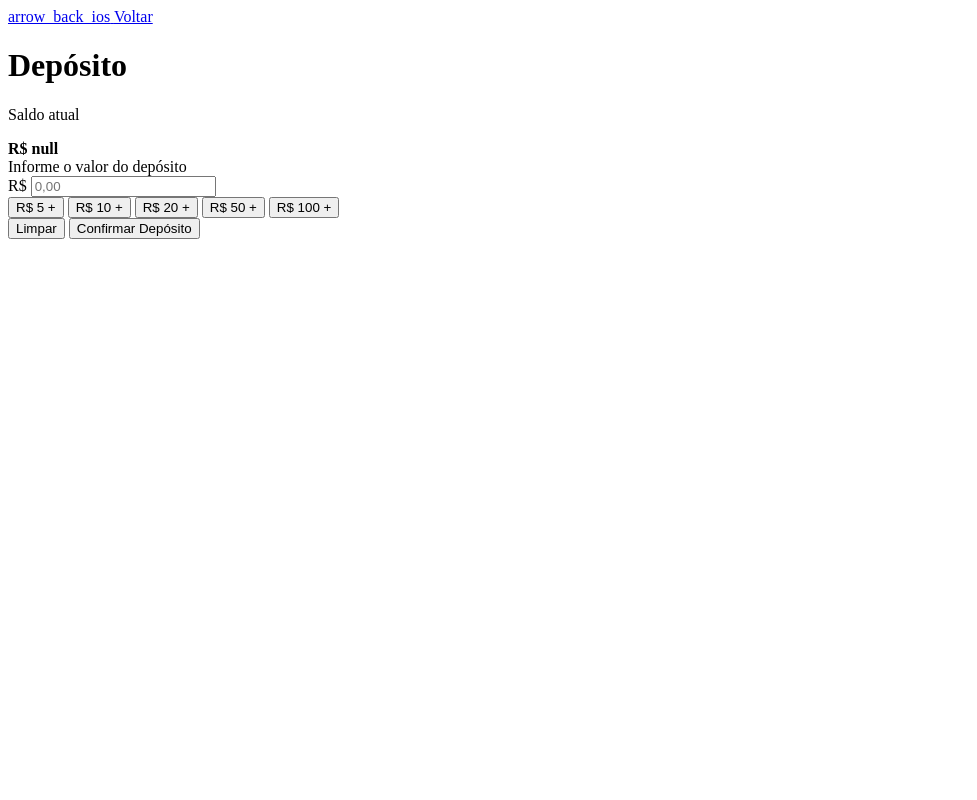
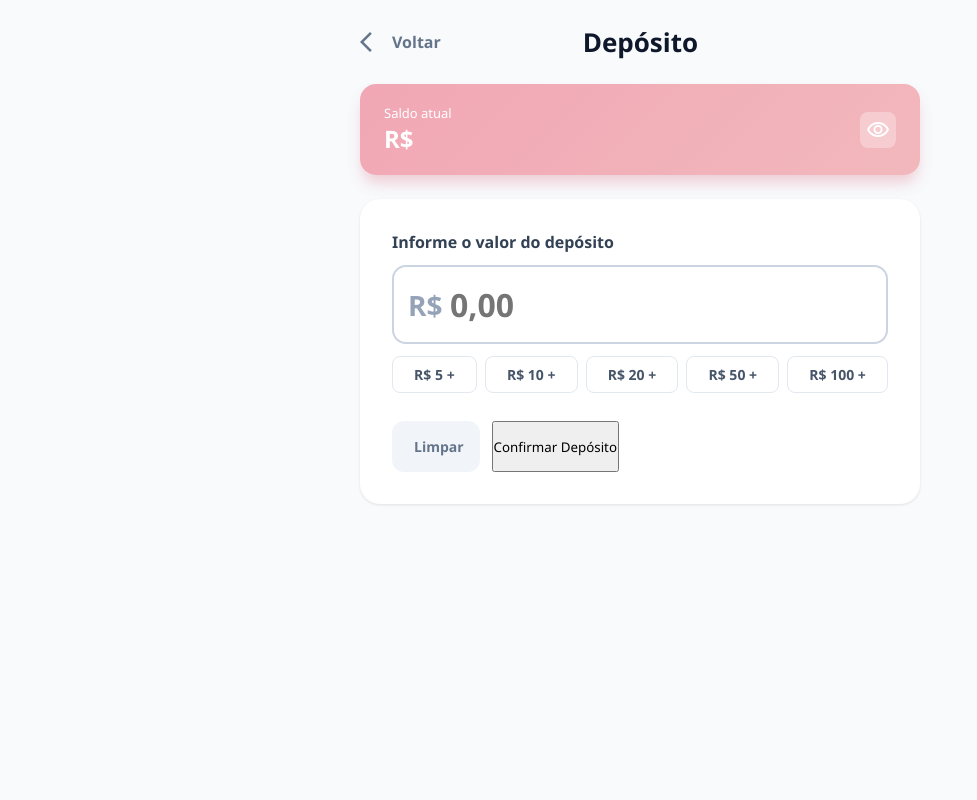
Before and after one commit to pedroluiz289/PigBank, a Spring app: template src/main/resources/templates/corrente/deposito.html in a window 1280 px wide. Shown: the whole page, without its empty margins (0-977 px from the left). Run offline with Thymeleaf, Linux system fonts and the light colour scheme; the template is opened without the code that fills it, so the values that code supplies are empty.

Commit message:
Continuação

```diff
--- a/src/main/java/com/example/demo/controller/BancoController.java
+++ b/src/main/java/com/example/demo/controller/BancoController.java
@@ -78,6 +78,12 @@ public class BancoController {
         return "redirect:/corrente/dashboard";
     }
 
+    @GetMapping("/corrente/extrato")
+    public String correnteExtrato(Model model) {
+        model.addAttribute("usuario", corrente);
+        return "corrente/extrato";
+    }
+
     /*
        ================
         Conta poupanca
--- a/src/main/resources/static/css/corrente/deposito.css
+++ b/src/main/resources/static/css/corrente/deposito.css
@@ -0,0 +1,221 @@
+@charset "UTF-8";
+@import url("https://fonts.googleapis.com/css2?family=Material+Symbols+Outlined:opsz,wght,FILL,GRAD@20..48,100..700,0..1,-50..200&icon_names=arrow_back_ios,visibility,visibility_off");
+
+:root {
+    --fonte: 'Segoe UI', Tahoma, Geneva, Verdana, sans-serif;
+
+    --cor-primaria: #F2B8BC;
+    --cor-segundaria: #f1a7b5;
+
+    --cinza-900: #0f172a;
+    --cinza-700: #334155;
+    --cinza-600: #475569;
+    --cinza-500: #64748b;
+    --cinza-200: #e2e8f0;
+    --cinza-100: #f1f5f9;
+    --cinza-50: #f8fafc;
+
+    --cor-fundo: var(--cinza-50);
+
+    --cor-texto-voltar: var(--cinza-500);
+    --cor-texto-voltar-hover: var(--cinza-700);
+    --cor-titulo: var(--cinza-900);
+
+    --cor-fundo-saldo1: var(--cor-segundaria);
+    --cor-fundo-saldo2: var(--cor-primaria);
+    --cor-texto-saldo: white;
+    --cor-sombra-fundo-saldo: rgba(214, 92, 115, 0.3);
+
+    --cor-icone-mostrar-saldo: white;
+    --cor-fundo-mostrar-saldo: rgba(255, 255, 255, 0.3);
+
+    --cor-fundo-card: white;
+    --cor-sombra-card: rgba(0, 0, 0, 0.1);
+
+    --cor-texto-label: var(--cinza-700);
+
+    --cor-simbolo-saldo: #94a3b8;
+    --cor-borda-campo-saldo: #cbd5e1;
+    --cor-texto-placeholder-campo: var(--cinza-900);
+
+    --cor-fundo-acao-rapida: white;
+    --cor-texto-acao-rapida: var(--cinza-600);
+    --cor-borda-acao-rapida: var(--cinza-200);
+
+    --cor-fundo-botao-limpar: var(--cinza-100);
+    --cor-texto-botao-limpar: var(--cinza-500);
+}
+
+* {
+    margin: 0px;
+    padding: 0px;
+    box-sizing: border-box;
+    font-family: var(--fonte);
+}
+
+.body-container {
+    background-color: var(--cor-fundo);
+    min-height: 100vh;
+    display: flex;
+    justify-content: center;
+    padding: 24px 16px;
+}
+
+.main-container {
+    width: 100%;
+    max-width: 560px;
+}
+
+.header-topo {
+    display: flex;
+    align-items: center;
+    justify-content: space-between;
+    margin-bottom: 24px;
+}
+
+.botao-voltar {
+    display: flex;
+    align-items: center;
+    gap: 8px;
+    color: var(--cor-texto-voltar);
+    text-decoration: none;
+    font-weight: bold;
+    transition: color 0.2s ease;
+}
+
+.botao-voltar:hover {
+    color: var(--cor-texto-voltar-hover);
+}
+
+.header-titulo {
+    text-align: center;
+    flex: 1;
+    color: var(--cor-titulo);
+    font-size: 26px;
+}
+
+.header-saldo {
+    background-image: linear-gradient(135deg, var(--cor-fundo-saldo1) 0%, var(--cor-fundo-saldo2) 100%);
+    color: var(--cor-texto-saldo);
+    padding: 20px 24px;
+    border-radius: 16px;
+    margin-bottom: 24px;
+    display: flex;
+    align-items: center;
+    justify-content: space-between;
+    box-shadow: 0px 10px 15px -3px var(--cor-sombra-fundo-saldo);
+}
+
+#header-saldo-titulo {
+    font-size: 13px;
+}
+
+#saldo-valor-container {
+    display: flex;
+    align-items: center;
+    gap: 5px;
+    font-weight: bold;
+    font-size: 40px;
+}
+
+.header-valor {
+    font-size: 24px;
+}
+
+#botao-mostrar-saldo {
+    border: none;
+    padding: 6px;
+    border-radius: 8px;
+    cursor: pointer;
+    display: flex;
+    align-items: center;
+    color: var(--cor-icone-mostrar-saldo);
+    background-color: var(--cor-fundo-mostrar-saldo);
+}
+
+.card {
+    background-color: var(--cor-fundo-card);
+    border-radius: 20px;
+    padding: 32px;
+    box-shadow: 0px 1px 3px var(--cor-sombra-card);
+}
+
+#campo-saldo {
+    display: flex;
+    flex-direction: column;
+    gap: 8px;
+    margin-bottom: 12px;
+}
+
+label {
+    font-size: 16px;
+    font-weight: bold;
+    color: var(--cor-texto-label);
+    margin-bottom: 4px;
+}
+
+.saldo-wrapper {
+    display: flex;
+    align-items: center;
+    position: relative;
+}
+
+.simbolo-saldo {
+    position: absolute;
+    left: 16px;
+    font-size: 28px;
+    font-weight: bold;
+    color: var(--cor-simbolo-saldo);
+}
+
+.saldo-input {
+    outline: none;
+    width: 100%;
+    padding: 16px 48px 16px 56px;
+    border: 2px solid var(--cor-borda-campo-saldo);
+    border-radius: 14px;
+    font-size: 32px;
+    font-weight: bold;
+    color: var(--cor-texto-placeholder-campo);
+}
+
+#valores-rapidos {
+    display: flex;
+    gap: 8px;
+    margin-bottom: 28px;
+}
+
+.botao-rapido {
+    border: 1px solid var(--cor-borda-acao-rapida);
+    background-color: var(--cor-fundo-acao-rapida);
+    color: var(--cor-texto-acao-rapida);
+    padding: 8px 12px;
+    border-radius: 8px;
+    font-size: 14px;
+    cursor: pointer;
+    font-weight: bold;
+    flex-grow: 1;
+}
+
+#botoes-container {
+    display: flex;
+    gap: 12px;
+}
+
+#botao-limpar {
+    padding: 16px;
+    border-radius: 12px;
+    background-color: var(--cor-fundo-botao-limpar);
+    color: var(--cor-texto-botao-limpar);
+    border: none;
+    font-size: 14px;
+    font-weight: bold;
+    cursor: pointer;
+    display: flex;
+    align-items: center;
+    gap: 6px;
+}
+
+#botao-deposito {
+
+}
--- a/src/main/resources/static/js/corrente/deposito.js
+++ b/src/main/resources/static/js/corrente/deposito.js
@@ -1,4 +1,5 @@
 const saldoInput = document.getElementById("saldo");
+let visivel = localStorage.getItem('saldoVisivel') !== 'false';
 
 function adicionarValor(valor) {
     let formato = saldoInput.value.replace(",", ".");
@@ -13,3 +14,38 @@ saldoInput.addEventListener("keypress", function(evento) {
         evento.preventDefault();
     }
 });
+
+function mostrarSaldo(botao) {
+    const valor = botao.dataset.saldo;
+    const saldoValor = document.getElementById("saldo-valor");
+    const icone = document.getElementById("mostrar-saldo-icone");
+
+    if (visivel) {
+        saldoValor.innerText = "*****";
+        icone.innerText = "visibility_off";
+
+        visivel = false;
+        localStorage.setItem('saldoVisivel', false);
+    } else {
+        saldoValor.innerText = Number(valor).toFixed(2).replace(".", ",");
+        icone.innerText = "visibility";
+
+        visivel = true;
+        localStorage.setItem('saldoVisivel', true);
+    }
+}
+
+window.addEventListener('DOMContentLoaded', () => {
+    const botaoSaldo = document.querySelector('[data-saldo]');
+    const saldoValor = document.getElementById("saldo-valor");
+    const icone = document.getElementById("mostrar-saldo-icone");
+
+    if (!visivel && botaoSaldo) {
+        saldoValor.innerText = "*****";
+        icone.innerText = "visibility_off";
+    } else if (botaoSaldo) {
+        const valor = botaoSaldo.dataset.saldo;
+        saldoValor.innerText = Number(valor).toFixed(2).replace(".", ",");
+        icone.innerText = "visibility";
+    }
+});
--- a/src/main/resources/templates/corrente/deposito.html
+++ b/src/main/resources/templates/corrente/deposito.html
@@ -17,19 +17,28 @@
                     <span>Voltar</span>
                 </a>
                 <h1 class="header-titulo">Depósito</h1>
+                <div style="width: 80px;"></div>
             </div>
             <div class="header-saldo">
-                <p id="header-saldo-titulo">Saldo atual</p>
-                <strong th:text="'R$ ' + ${#numbers.formatDecimal(usuario.saldo, 1, 2)}" id="header-valor">R$ 0.00</strong>
+                <div>
+                    <p id="header-saldo-titulo">Saldo atual</p>
+                    <div id="saldo-valor-container">
+                        <span class="header-valor">R$</span>
+                        <strong id="saldo-valor" th:text="${#numbers.formatDecimal(usuario.saldo, 1, 2)}" class="header-valor">0.00</strong>
+                    </div>
+                </div>
+                <button id="botao-mostrar-saldo" th:data-saldo="${usuario.saldo}" type="button" onclick="mostrarSaldo(this)">
+                    <span id="mostrar-saldo-icone" class="material-symbols-outlined">visibility</span>
+                </button>
             </div>
         </header>
         <section class="card">
             <form th:action="@{/corrente/salvardeposito}" method="post" th:object="${usuario}">
-                <div>
+                <div id="campo-saldo">
                     <label for="saldo">Informe o valor do depósito</label>
-                    <div>
-                        <span>R$</span>
-                        <input type="text" name="saldo" id="saldo" placeholder="0,00" required>
+                    <div class="saldo-wrapper">
+                        <span class="simbolo-saldo">R$</span>
+                        <input type="text" name="saldo" id="saldo" class="saldo-input" placeholder="0,00" required>
                     </div>
                 </div>
                 <div id="valores-rapidos">
@@ -39,8 +48,13 @@
                     <button class="botao-rapido" type="button" onclick="adicionarValor(50)">R$ 50 +</button>
                     <button class="botao-rapido" type="button" onclick="adicionarValor(100)">R$ 100 +</button>
                 </div>
-                <button type="reset">Limpar</button>
-                <button type="submit">Confirmar Depósito</button>
+                <div id="botoes-container">
+                    <button type="reset" id="botao-limpar">
+                        <span class="material-symbols-outlined"></span>
+                        <span>Limpar</span>
+                    </button>
+                    <button type="submit" id="botao-deposito">Confirmar Depósito</button>
+                </div>
             </form>
         </section>
     </main>
--- a/src/main/resources/templates/index.html
+++ b/src/main/resources/templates/index.html
@@ -10,7 +10,7 @@
 <body>
     <main id="fundo-index">
         <section id="container-index">
-            <img id="icone-index" th:src="@{/images/icone.png}" alt="Icone de porco">
+            <span id="icone-index" class="material-symbols-outlined">savings</span>
             <h1 id="titulo-index">PigBank</h1>
             <p id="subtitulo-index">Selecione o tipo de conta para acessar</p>
             <div id="botoes-container">
```
Also changed, not shown: src/main/resources/static/css/corrente/dashboard.css (+60 -11 lines), src/main/resources/static/css/corrente/extrato.css (+7 -0 lines), src/main/resources/static/css/style.css (+16 -6 lines), src/main/resources/templates/corrente/corrente.html (+20 -8 lines), src/main/resources/templates/corrente/extrato.html (+32 -0 lines).
